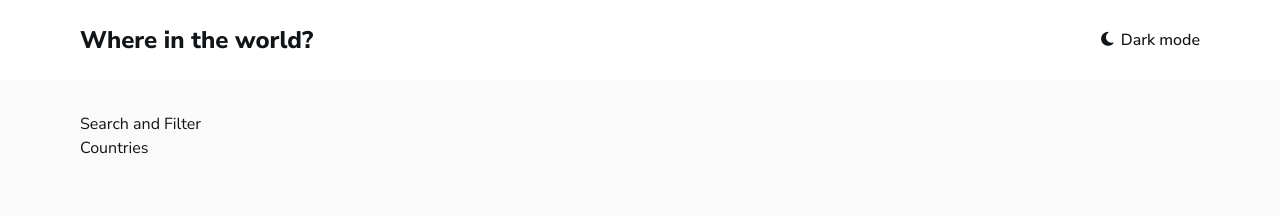
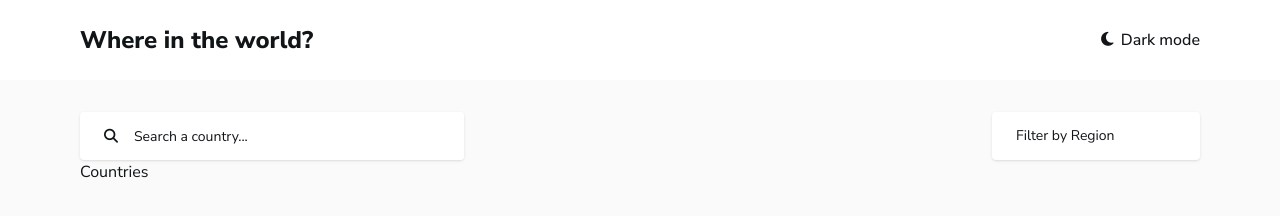
Before and after one commit to comfortprince/frontend-mentor-12-rest-countries-api, a website: page src/countries.html in a window 1280 px wide. Drawn offline with Linux system fonts and the light colour scheme.

Commit message:
Completed structuring and styling the searchbox.

```diff
--- a/src/countries.html
+++ b/src/countries.html
@@ -30,8 +30,23 @@
 
   <main class="bg-very-light-gray dark:bg-very-dark-blue-dark-mode text-very-dark-blue-light-mode dark:text-white min-h-screen py-4 md:py-8">
     <!-- Search and Filter -->
-    <section class="px-4 md:px-20">
-      Search and Filter
+    <section class="px-4 md:px-20 flex flex-col md:flex-row max-md:gap-8 justify-between">
+      <div
+        role="search"
+        class="bg-white dark:bg-dark-blue w-full md:w-96 pl-6 h-12 rounded flex gap-4 items-center shadow"
+      >
+        <i class="fas fa-search text-inherit text-sm"></i>
+        <input
+          role="searchbox"
+          class="placeholder:text-inherit bg-inherit dark:bg-inherit focus:bg-inherit placeholder:text-sm h-full w-full outline-none rounded"
+          type="text"
+          placeholder="Search a country...">
+      </div>
+      <div
+        class="bg-white dark:bg-dark-blue w-3/5 md:w-52 px-6 h-12 rounded shadow grid items-center text-sm"
+      >
+        Filter by Region
+      </div>
     </section>
 
     <!-- Countries Display Section -->
```
Also changed, not shown: src/country.html (+1 -1 lines), src/css/output.css.
